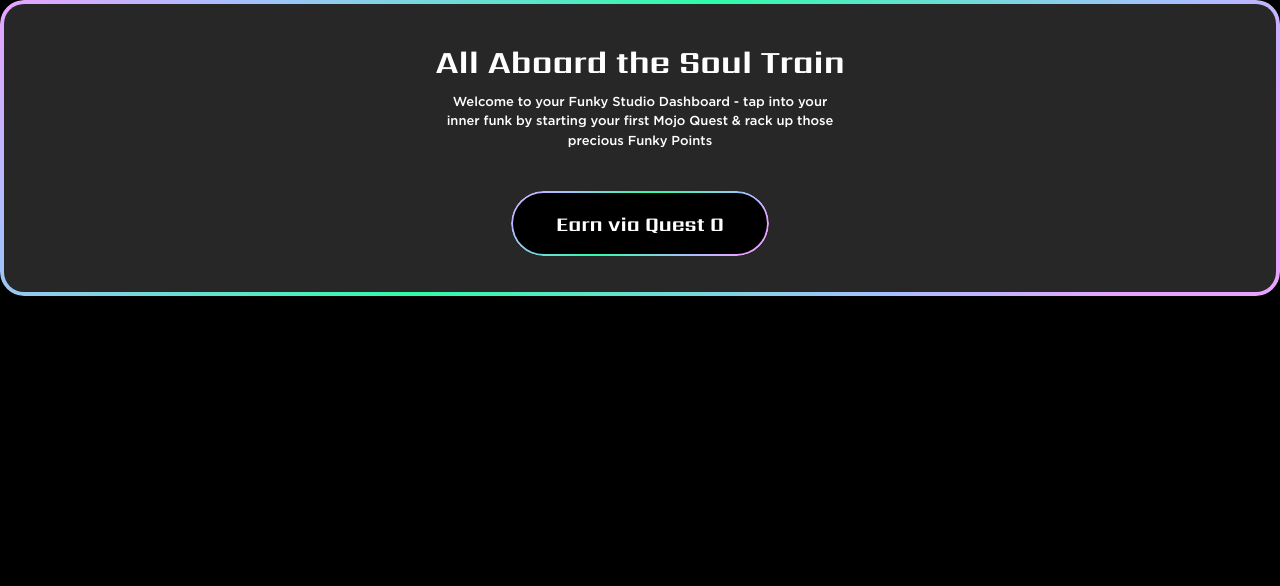
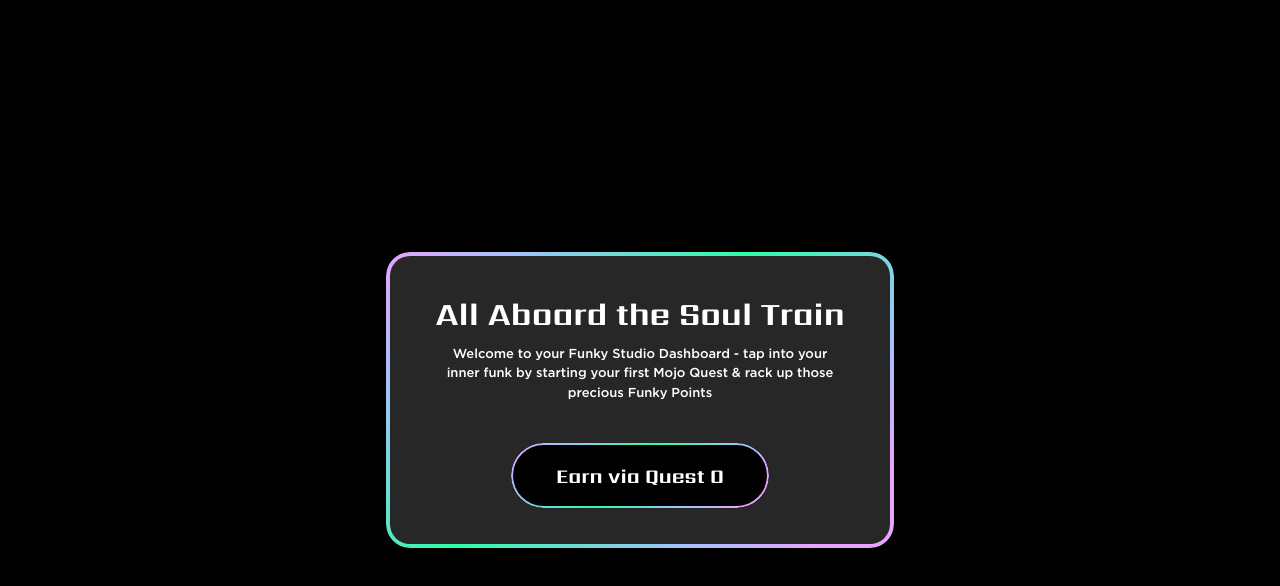
Before and after one commit to miltonrincon/3-imx-react-ts, a React (Create React App) app: page /dashboard in a window 1280 px wide. Shown: the top 586 px of the page. Built offline with nearby package versions, Linux system fonts and the light colour scheme.

Commit message:
react ok

```diff
--- a/src/assets/index.scss
+++ b/src/assets/index.scss
@@ -5,3 +5,4 @@
 @import "./fonts";
 
 @import "./pages/HomePage.scss";
+@import "./pages/Dashboard.scss";
--- a/src/assets/pages/_Dashboard.scss
+++ b/src/assets/pages/_Dashboard.scss
@@ -1,4 +1,4 @@
-@import '@/assets/common.scss';
+@import 'assets/common.scss';
 .dashboard {
   width: 100%;
   height: 100vh;
@@ -16,6 +16,7 @@
   flex-direction: column;
   justify-content: center;
   align-items: center;
+  background-color: rgba($black,.7);
 }
 .modal-v1{
   padding: 40px 50px;
--- a/src/pages/Dashboard.tsx
+++ b/src/pages/Dashboard.tsx
@@ -1,9 +1,14 @@
-import React from 'react';
+import React, {useState} from 'react';
 
 const Dashboard = () => {
+  const [welcomeModal, setWelcomeModal] = useState(true);
+  const earnQuest = () => {
+    setWelcomeModal(false);
+  }
   return (
     <div className="dashboard">
       <div className="dashboard-content-container">
+        {welcomeModal&& (
           <div className="modal-container"> {/* v-if="welcomeModal==true"  */}
             <div className="modal-v1 gradient-1">
               <div className="modal-v1-body">
@@ -19,13 +24,14 @@ const Dashboard = () => {
               <div className="btn-container">
                 <button
                   className="connect-v1-btn gradient-1"
-                // @click="earnQuest"
+                  onClick={()=>earnQuest()}
                 >
                   Earn via Quest 0
                 </button>
               </div>
             </div>
           </div>
+        )}
       </div>
     </div>
   )
--- a/src/pages/HomePage.tsx
+++ b/src/pages/HomePage.tsx
@@ -1,8 +1,9 @@
 import React, { useState, useEffect, useRef } from "react";
 import WalletHeader from "../components/Wallet/WalletHeader";
-import { Link } from 'react-router-dom';
+import { Link, useNavigate } from 'react-router-dom';
 
 const HomePage = () => {
+  let navigate = useNavigate();
   let timerProgress: any;
   const vidRef = useRef<HTMLVideoElement>(null);
   const [progress, setProgress] = useState(0);
@@ -14,16 +15,17 @@ const HomePage = () => {
     setStep(n + 1);
   }
   const metamaskConnect = () => {
-    //       console.log('metamaskConnect');
-    //       this.channelOn = true;
+    console.log('metamaskConnect');
+    setChannelOn(true);
   }
   const coinbaseConnect = () => {
-    //       console.log('coinbaseConnect');
-    //       this.channelOn = true;
+    console.log('coinbaseConnect');
+    setChannelOn(true);
   }
   const channelFunc = () => {
-    //       console.log('Channel the Funk');
-    //       this.$router.push('/dashboard');
+    console.log('Channel the Funk');
+    navigate('/dashboard');
+
   }
 
   // eslint-disable-next-line react-hooks/exhaustive-deps
@@ -149,7 +151,7 @@ const HomePage = () => {
                   </button>
                   <button
                     className="connect-btn gradient-1"
-                    onClick={()=>coinbaseConnect}
+                    onClick={()=>coinbaseConnect()}
                   >
                     CONNECT WITH
                     <img className="btn-icon" src="/coinbase.png" alt="coinbase"/>
@@ -177,35 +179,7 @@ const HomePage = () => {
 
 export default HomePage
 
-// export default {
-//   data() {
-//     return {
 
-//       layout: 'custom',
-//     };
-//   },
-//   mounted() {
-//     this.startAnimation();
-//   },
-//   methods: {
-//     startAnimation() {
-//       const animeInterval = setInterval(() => {
-//         if (this.progress < 100) this.progress += 1;
-//         else {
-//           clearInterval(animeInterval);
-//           this.nextStep(this.step);
-//         }
-//       }, 50);
-//     },
-
-//     metamaskConnect() {
-//       console.log('metamaskConnect');
-//       this.channelOn = true;
-//     },
-//     coinbaseConnect() {
-//       console.log('coinbaseConnect');
-//       this.channelOn = true;
-//     },
 //     channelFunc() {
 //       console.log('Channel the Funk');
 //       this.$router.push('/dashboard');
```
Lines whose indentation alone changed are shown as unchanged.
